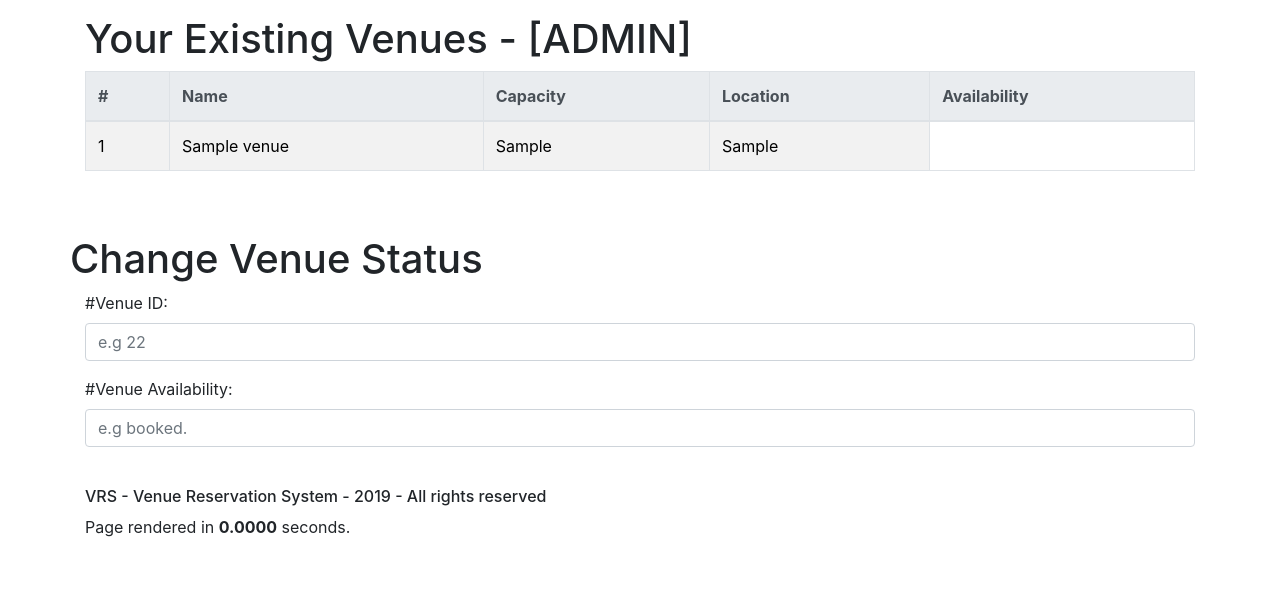
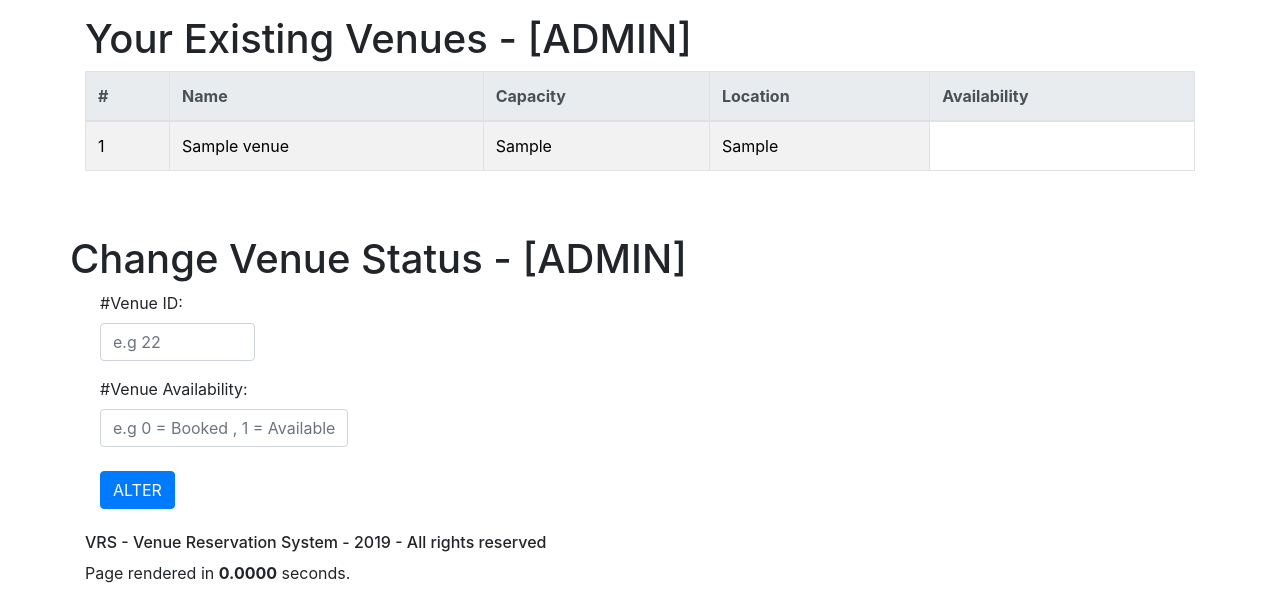
Before and after one commit to RavenThevar/302CEM, a CodeIgniter app: page /VRS/index.php/venue in a window 1280 px wide. Shown: the part 471-1072 px from the top of the page. Before the commit the page ends 1008 px from the top, so only its background shows below. Run offline with CodeIgniter, Linux system fonts and the light colour scheme; tables that the repository leaves empty or names only in its code hold one stand-in row (values such as "Sample post").

Commit message:
Optimisation done to 302CEM\VRS\application\views\venue
Various tweeks done to database integration including adding a new database function to include changes to availability of venue. The corresponding Bootstrap design is also added for user interface.

```diff
--- a/VRS/application/views/venue.php
+++ b/VRS/application/views/venue.php
@@ -9,7 +9,7 @@
 
   </br>
 
-  <form name="venue" method="POST">
+  <form name="venue" action= "http://localhost/VRS/index.php/venue" method="POST">
 
     <div class="form-group">
       <label for="vName">Venue Name:</label>
@@ -37,9 +37,9 @@
         $data2 = array(
 			'venue_name' => $_POST['vName'],
 			'venue_capacity' => $_POST['vCapacity'],
-			'venue_location' => $_POST['vLocation']
+            'venue_location' => $_POST['vLocation'],
+            'venue_avail' => "1"
             );
-
         $this->db->insert('venue', $data2);
 
         print "</br>
@@ -72,7 +72,6 @@
         <tbody>
             <?php
                 $query = $this->db->get('venue');
-                $query2 = $this->db->get('venueavailability');
 
                 foreach ($query->result() as $row)
                 {
@@ -82,25 +81,19 @@
     				echo"<td><font color='black'>$row->venue_capacity</font></td>";
                     echo"<td><font color='black'>$row->venue_location</font></td>";
 
-                    $count = $row->venue_id;
-
-                    foreach ($query2->result() as $row2)
-                    {
-                        if ($count == $row2->venue_id && $row2->venue_avail == 0)
+                   if ($row->venue_avail == 0)
                     {
                         $status = "BOOKED";
                         echo"<td><font color='black'>$status</font></td>";
                     }
 
-                        else if ($count == $row2->venue_id && $row2->venue_avail == 1)
+                    else if ($row->venue_avail == 1)
                     {
                         $status = "AVAILABLE";
                         echo"<td><font color='black'>$status</font></td>";
                     }
                 }
-
                     echo "</tr>";
-                }
             ?>
         </tbody>
 
@@ -113,22 +106,46 @@
 
 <div class="container">
     <div class="row">
-        <h1>Change Venue Status</h1>
+        <h1>Change Venue Status - [ADMIN]</h1>
     </div>
 
-    <form name = "venueChange" METHOD = "POST">
-
+    <form name = "venueChange" action= "http://localhost/VRS/index.php/venue" METHOD = "POST">
+        <div class="col-lg-2">
             <div class="form-group">
                 <label for="vID">#Venue ID:</label>
                 <input type="text" class="form-control" id="vID" placeholder="e.g 22" name="vID">
             </div>
-
-        <div class="form-group">
-            <label for="vStatus">#Venue Availability:</label>
-            <input type="text" class="form-control" id="vStatus" placeholder="e.g booked." name="vStatus">
         </div>
 
+            <div class="form-group; col-lg-3">
+                <label for="vStatus">#Venue Availability:</label>
+                <input type="text" class="form-control" id="vStatus" placeholder="e.g 0 = Booked , 1 = Available." name="vStatus">
+            </div>
+        </br>
+        <div class="col-lg-2">
+            <button type="submit" class="btn btn-primary">ALTER</button>
+        </div>
 
     </form>
 
+    <?php
+        if(isset ($_POST['vID']) && isset ($_POST['vStatus']))
+        {
+            $data3 = array
+                (
+                'venue_avail' => $_POST['vStatus']
+                );
+            $this->db->set($data3);
+            $this->db->where('venue_id', $_POST['vID']);
+            $this->db->update('venue');
+
+            print "</br>
+            <div class = 'container'>
+             <font color = 'green'> The records has been successfully altered. </font>
             </div>
+            </br>
+           ";
+        }
+    ?>
+
+</div>
```
Lines whose indentation alone changed are shown as unchanged.
